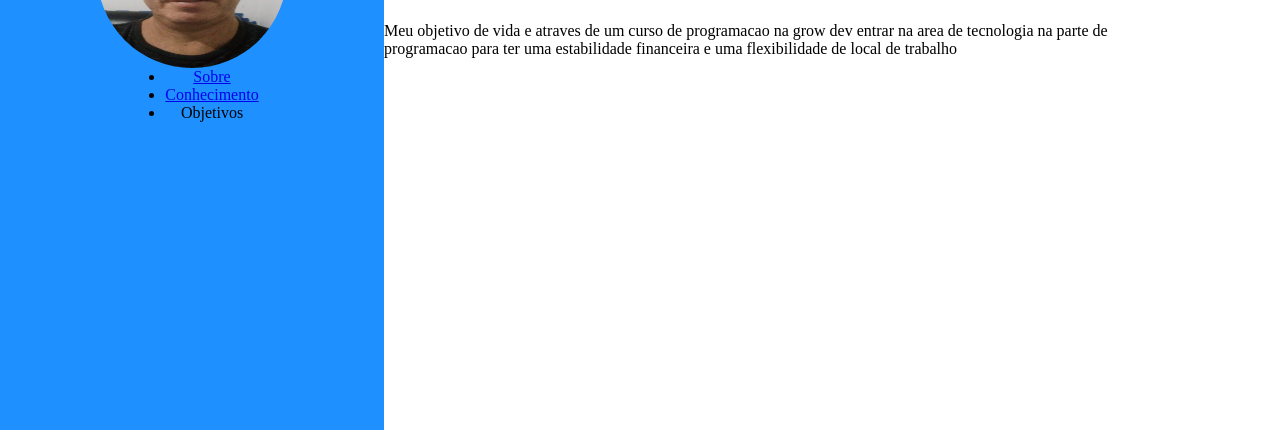
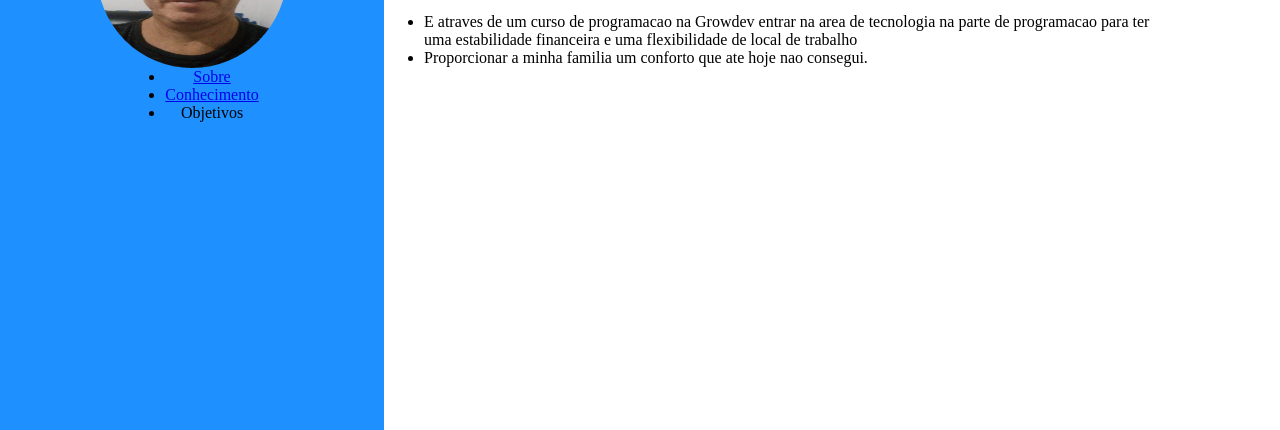
Before and after one commit to edua152030/avaliacao_final_frontend, a plain HTML site: page objetivos.html in a window 1280 px wide. Shown: the part 400-830 px from the top of the page. Drawn offline with Linux system fonts and the light colour scheme.

Commit message:
finalizado-trabalho-final

```diff
--- a/objetivos.html
+++ b/objetivos.html
@@ -21,10 +21,17 @@
             </div>
             <div id="div2">
                 <h1>OBJETIVOS DE VIDA</h1>
-                <p>Meu objetivo de vida e atraves de um curso de programacao na grow dev entrar na area de tecnologia
-                    na parte de programacao para ter uma estabilidade financeira e uma flexibilidade de local
-                    de trabalho
-                </p>
+                <ul>
+                    <li>
+                        E atraves de um curso de programacao na Growdev entrar na area de tecnologia
+                        na parte de programacao para ter uma estabilidade financeira e uma flexibilidade de local
+                        de trabalho
+                    </li>
+                    <li>
+                        Proporcionar a minha familia um conforto que ate hoje nao consegui.
+                    </li>
+                </ul>
+
             </div>
         </main>
         </body>
```
